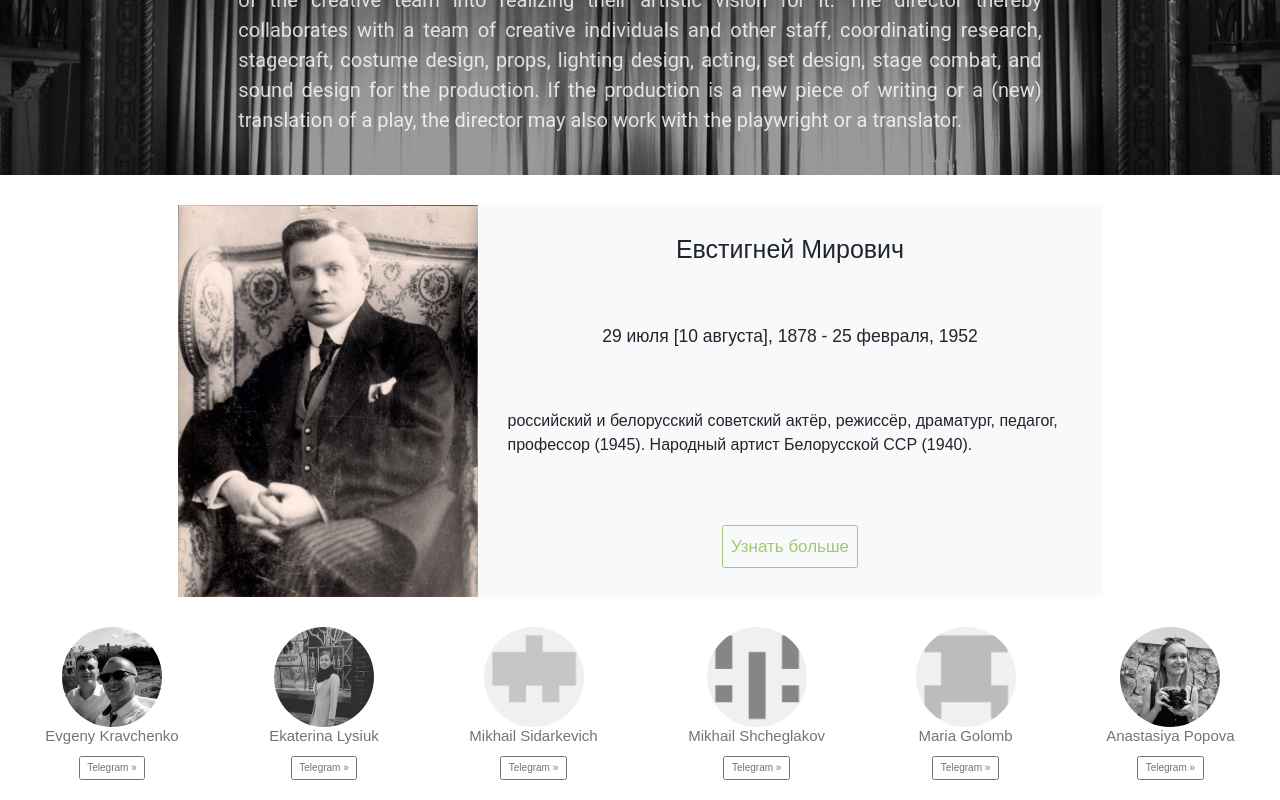
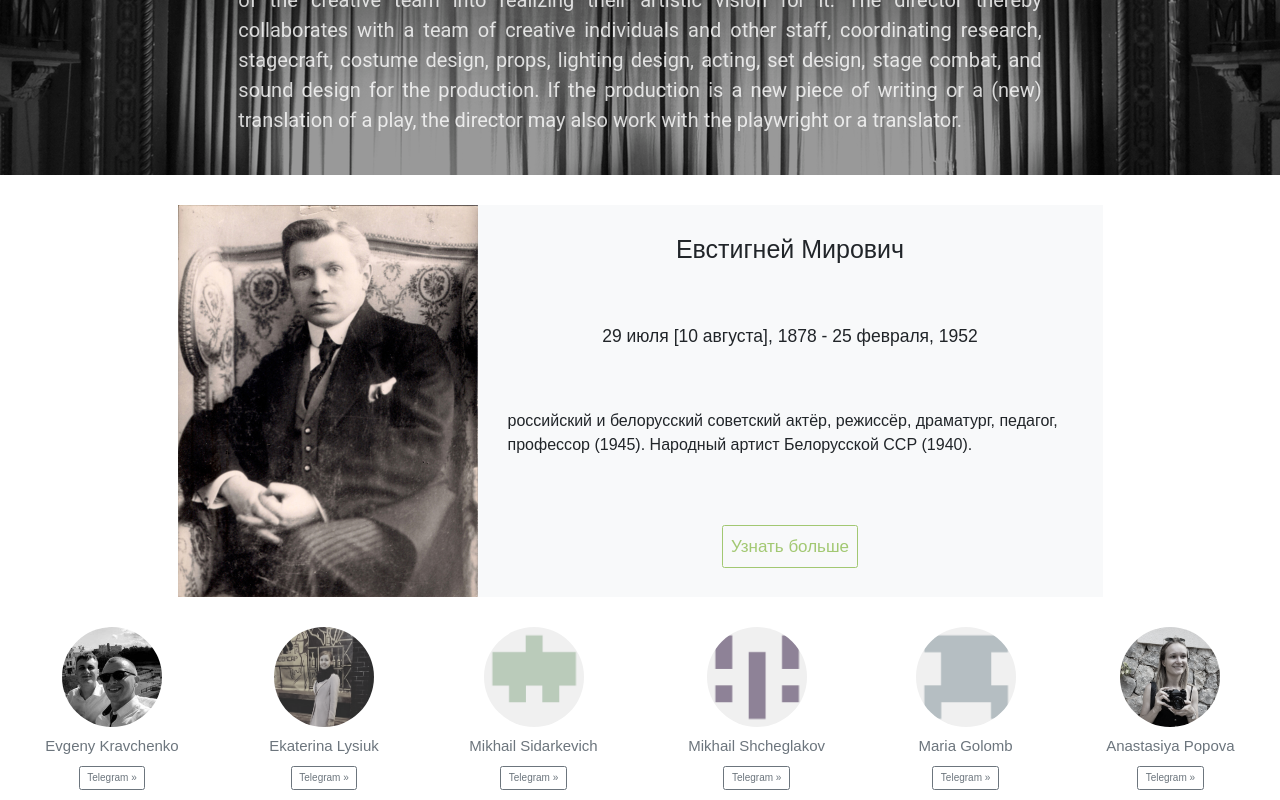
Before and after one commit to rss-group-6/culture-portal, an Angular app: page /home in a window 1280 px wide. Shown: the part 451-1251 px from the top of the page. Built offline with nearby package versions, Linux system fonts and the light colour scheme; a web font is replaced by a local one.

Commit message:
fix: fix minor typos

```diff
--- a/src/app/core/components/developer-item/developer-item.component.scss
+++ b/src/app/core/components/developer-item/developer-item.component.scss
@@ -14,9 +14,9 @@ a {
 }
 
 img {
-  -webkit-filter: grayscale(99%);
-  filter: grayscale(99%);
-
+  margin-bottom: 10px;
+  -webkit-filter: grayscale(80%);
+  filter: grayscale(80%);
 }
 
 img:hover {
```
